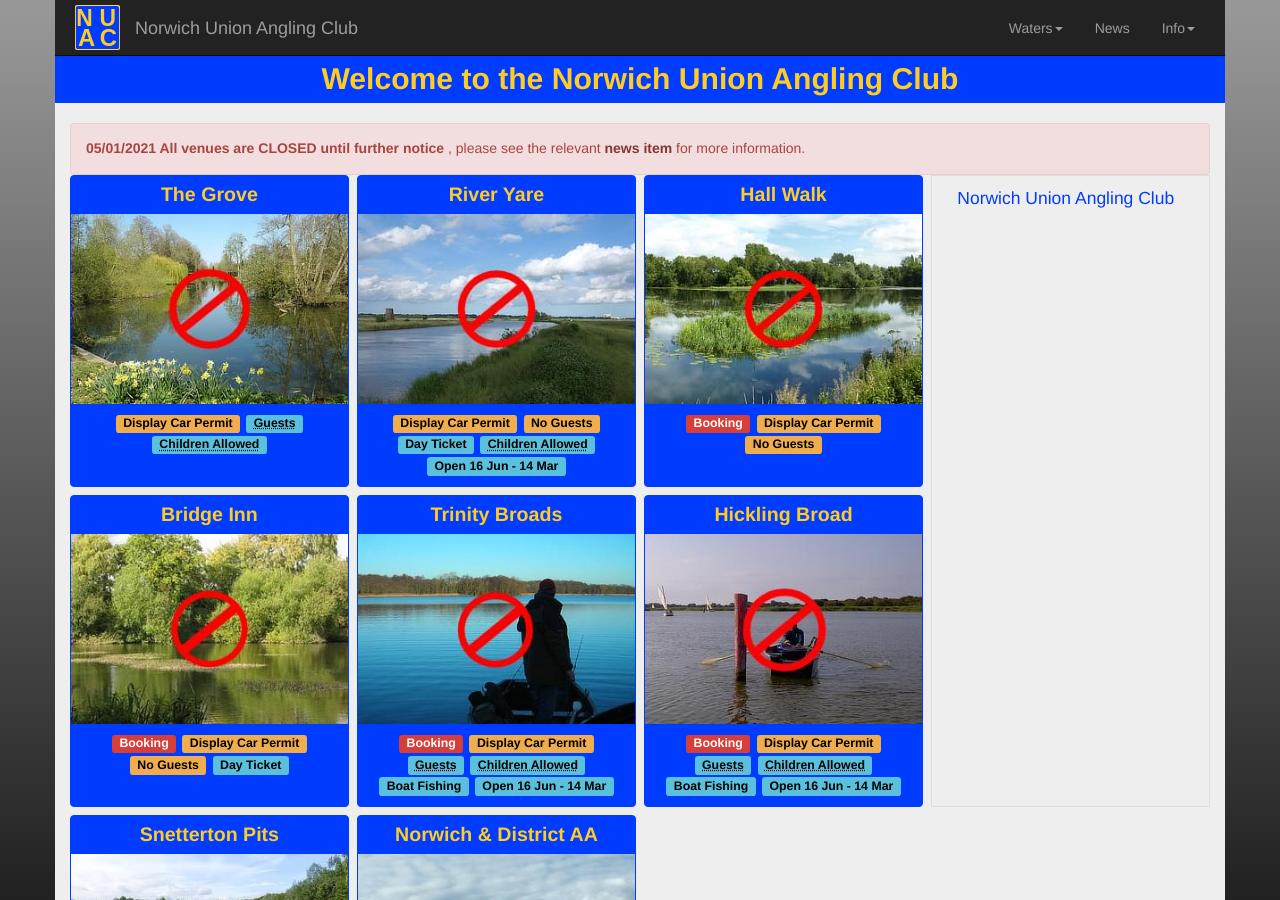
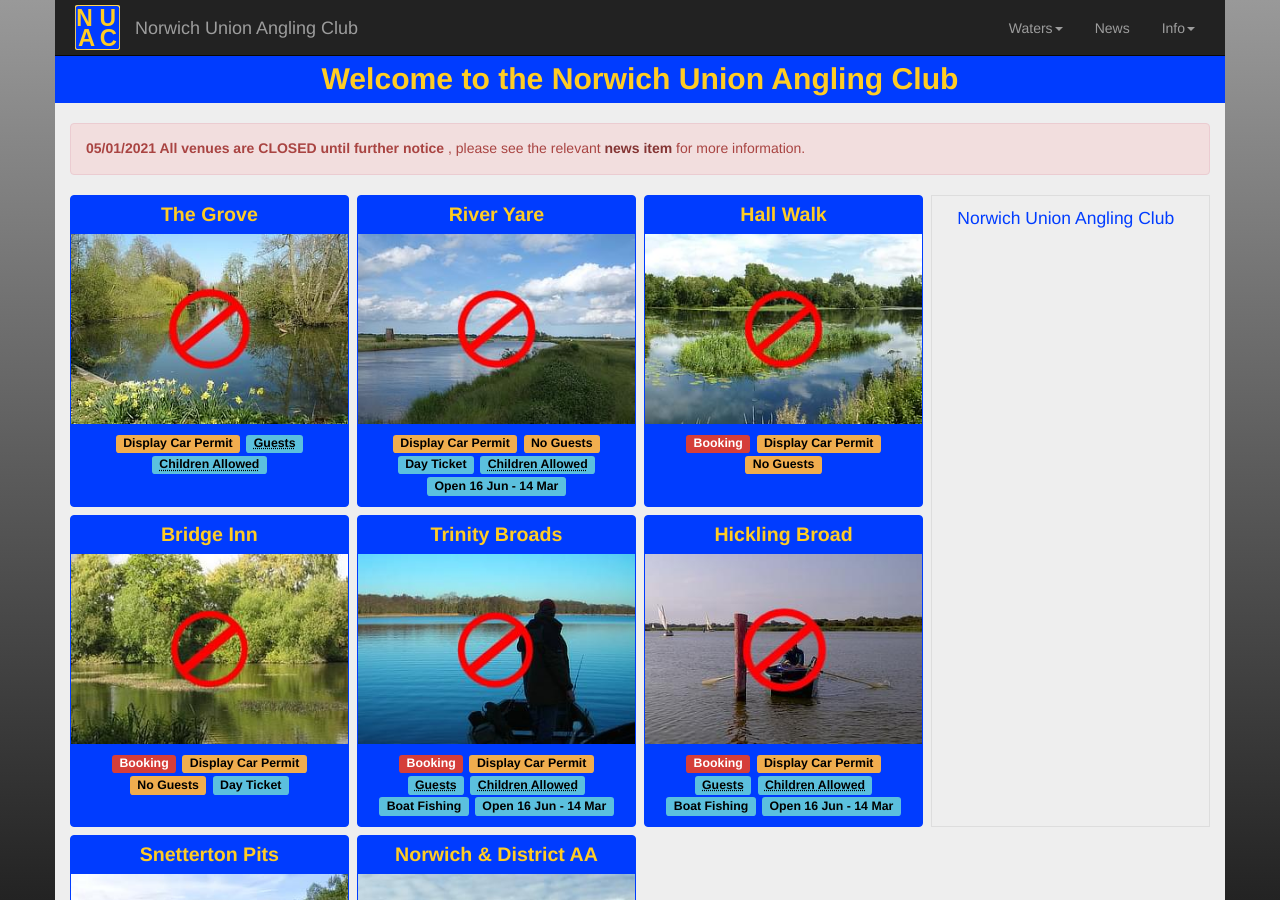
Before and after one commit to nuac-admin/nuac-release-four, a Jekyll site: the page built from index.html, in a window 1280 px wide and 900 px high. Built offline with Jekyll 4.4.1, drawn with Linux system fonts in a browser that asks for light colours; nearby versions of some CDN libraries; a script that is not in the unit is left out.

Commit message:
Fix margin-top issue on index alert

```diff
--- a/index.html
+++ b/index.html
@@ -12,10 +12,13 @@
     </div>
   </div>
 
-  <div>
-    <div class="alert alert-danger" role="alert">
-      <strong>05/01/2021 All venues are CLOSED until further notice</strong> , please see the relevant <a href="{{ base }}/news/news.html" class="alert-link">news item</a> for more information.<br>
+  <div class="row">
+    <div class="col-xs-12">
+      <div class="alert alert-danger" role="alert">
+        <strong>05/01/2021 All venues are CLOSED until further notice</strong> , please see the relevant <a href="{{ base }}/news/news.html" class="alert-link">news item</a> for more information.
+      </div>
     </div>
+  </div>
 
   <section class="col-layout">
     <div class="thumbnail thumbnail--long fb-container">
```
